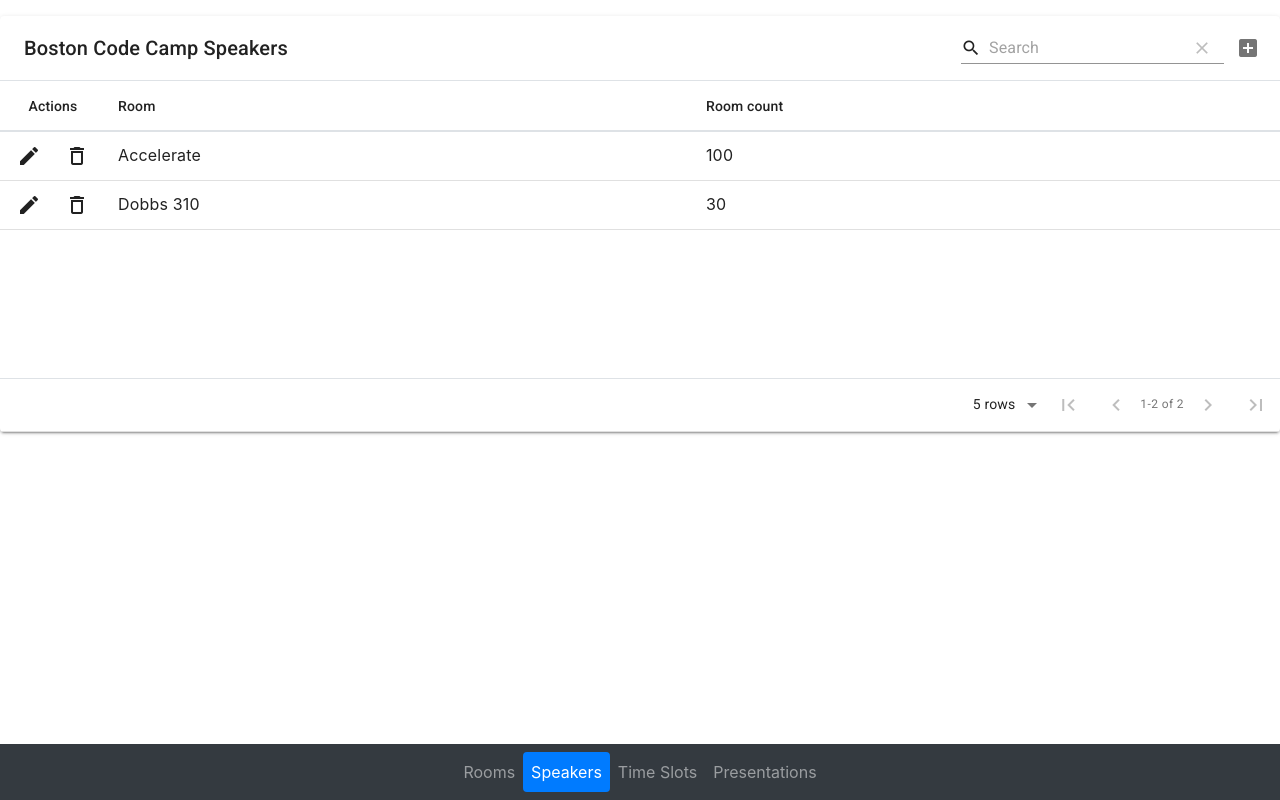
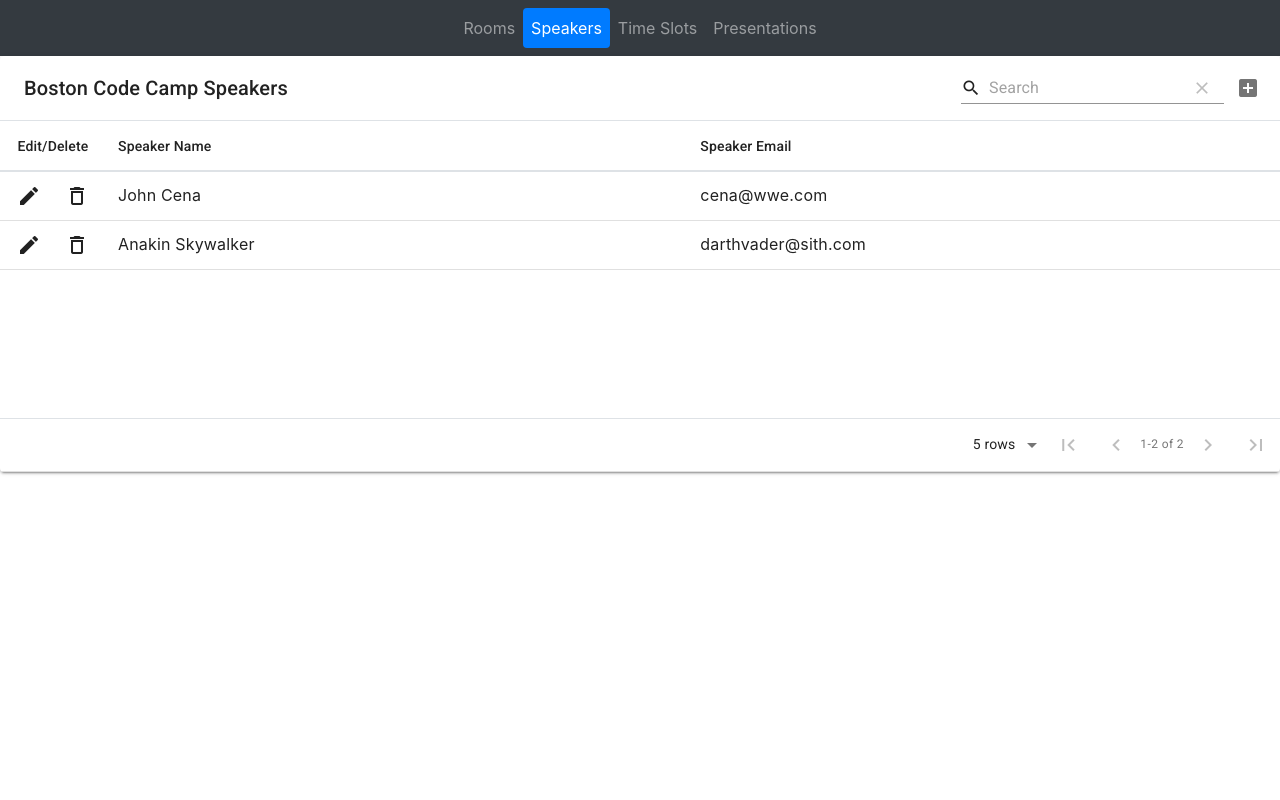
Before and after one commit to SWE-Yellow/bcc-room-counter-ui, a React (Create React App) app: page /Speakers in a window 1280 px wide. Built offline with nearby package versions, Linux system fonts and the light colour scheme; sample sign-in values are in the browser's storage.

Commit message:
Table Updates

```diff
--- a/package.json
+++ b/package.json
@@ -4,9 +4,11 @@
   "private": true,
   "dependencies": {
     "@material-ui/core": "^4.5.1",
+    "@material-ui/icons": "^4.5.1",
     "bootstrap": "^4.3.1",
     "material-table": "^1.53.0",
     "material-ui": "^0.20.2",
+    "material-ui-icons": "^1.0.0-beta.36",
     "mdbootstrap": "^4.8.11",
     "mdbreact": "^4.21.1",
     "mdreact": "^0.1.5",
--- a/src/App.js
+++ b/src/App.js
@@ -1,7 +1,5 @@
 import React from 'react';
-import './App.css';
 import Navbar from './components/Navbar/Navbar';
-
 import { BrowserRouter as Router, Route, Redirect, Switch } from "react-router-dom";
 import LoginForm from './components/LoginForm/LoginForm';
 import Rooms from './components/Rooms';
@@ -9,7 +7,7 @@
 import Times from './components/Times';
 import Presentations from './components/Presentations';
 
-
+/* changed \\ false to \\ true */
 const initialState = {
   loggedIn: JSON.parse(localStorage.getItem('loggedIn')) || false,  // Use cookies to store the "loggedIn" state; https://stackoverflow.com/questions/49819183/react-what-is-the-best-way-to-handle-login-and-authentication
   columns: [
--- a/src/components/Navbar/Navbar.js
+++ b/src/components/Navbar/Navbar.js
@@ -4,7 +4,7 @@
 import './Navbar.css';
 
 const navbar = props => (
-  <Navbar justify className="justify-content-center" bg="dark" variant="dark" fixed="bottom" >
+  <Navbar justify className="justify-content-center" bg="dark" variant="dark">
     <Nav variant="pills" defaultActiveKey="/Rooms" activeKey={props.location.pathname}>
       <Nav.Item>
         <Nav.Link eventKey="/Rooms" exact href='/Rooms'>Rooms</Nav.Link>
--- a/src/components/Presentations.js
+++ b/src/components/Presentations.js
@@ -1,32 +1,28 @@
 import React from 'react';
-import Navbar from './Navbar/Navbar';
 import MaterialTable from 'material-table';
 
 export default function MaterialTableDemo() {
   const [state, setState] = React.useState({
     columns: [
-      { title: 'Room', field: 'room' },
-      { title: 'Room count', field: 'count' },
+      { title: 'Presentation Topic', field: 'topic' },
     ],
     data: [
-      { room: 'Accelerate', count: 100 },
-      {
-        room: 'Dobbs 310',
-        count: 30
-      },
+      { topic: 'Software Engineering'},
     ],
   });
 
   return (
     <div className="Speakers">
-      <div className="navbar">
-        <Navbar />
-      </div>
       <div className="table">
         <MaterialTable
           title="Boston Code Camp Presentations"
           columns={state.columns}
           data={state.data}
+          localization={{
+            header: {
+                actions: 'Edit/Delete'
+            },
+        }}
           editable={{
             onRowAdd: newData =>
               new Promise(resolve => {
--- a/src/components/Rooms.js
+++ b/src/components/Rooms.js
@@ -1,5 +1,4 @@
 import React from 'react';
-import Navbar from './Navbar/Navbar';
 import MaterialTable from 'material-table';
 
 export default function MaterialTableDemo() {
@@ -19,14 +18,16 @@
 
   return (
     <div className="Rooms">
-      <div className="navbar">
-        <Navbar />
-      </div>
       <div className="table">
         <MaterialTable
           title="Boston Code Camp Rooms"
           columns={state.columns}
           data={state.data}
+          localization={{
+            header: {
+                actions: 'Edit/Delete'
+            },
+        }}
           editable={{
             onRowAdd: newData =>
               new Promise(resolve => {
--- a/src/components/Speakers.js
+++ b/src/components/Speakers.js
@@ -1,32 +1,33 @@
 import React from 'react';
-import Navbar from './Navbar/Navbar';
 import MaterialTable from 'material-table';
 
 export default function MaterialTableDemo() {
   const [state, setState] = React.useState({
     columns: [
-      { title: 'Room', field: 'room' },
-      { title: 'Room count', field: 'count' },
+      { title: 'Speaker Name', field: 'name' },
+      { title: 'Speaker Email', field: 'email' },
     ],
     data: [
-      { room: 'Accelerate', count: 100 },
+      { name: 'John Cena', email: 'cena@wwe.com' },
       {
-        room: 'Dobbs 310',
-        count: 30
+        name: 'Anakin Skywalker',
+        email: 'darthvader@sith.com'
       },
     ],
   });
 
   return (
     <div className="Speakers">
-      <div className="navbar">
-        <Navbar />
-      </div>
       <div className="table">
         <MaterialTable
           title="Boston Code Camp Speakers"
           columns={state.columns}
           data={state.data}
+          localization={{
+            header: {
+                actions: 'Edit/Delete'
+            },
+        }}
           editable={{
             onRowAdd: newData =>
               new Promise(resolve => {
--- a/src/components/Times.js
+++ b/src/components/Times.js
@@ -1,32 +1,33 @@
 import React from 'react';
-import Navbar from './Navbar/Navbar';
 import MaterialTable from 'material-table';
 
 export default function MaterialTableDemo() {
   const [state, setState] = React.useState({
     columns: [
-      { title: 'Room', field: 'room' },
-      { title: 'Room count', field: 'count' },
+      { title: 'Start Time', field: 'start' },
+      { title: 'End Time', field: 'end' },
     ],
     data: [
-      { room: 'Accelerate', count: 100 },
+      { start: '8 AM', end: '5 PM' },
       {
-        room: 'Dobbs 310',
-        count: 30
+        start: '3 PM',
+        end: '3:30 PM'
       },
     ],
   });
 
   return (
     <div className="Times">
-      <div className="navbar">
-        <Navbar />
-      </div>
       <div className="table">
         <MaterialTable
           title="Boston Code Camp Times"
           columns={state.columns}
           data={state.data}
+          localization={{
+            header: {
+                actions: 'Edit/Delete'
+            },
+        }}
           editable={{
             onRowAdd: newData =>
               new Promise(resolve => {
```
Also changed, not shown: 1 other file (tests, documents, lock files or other folders).
